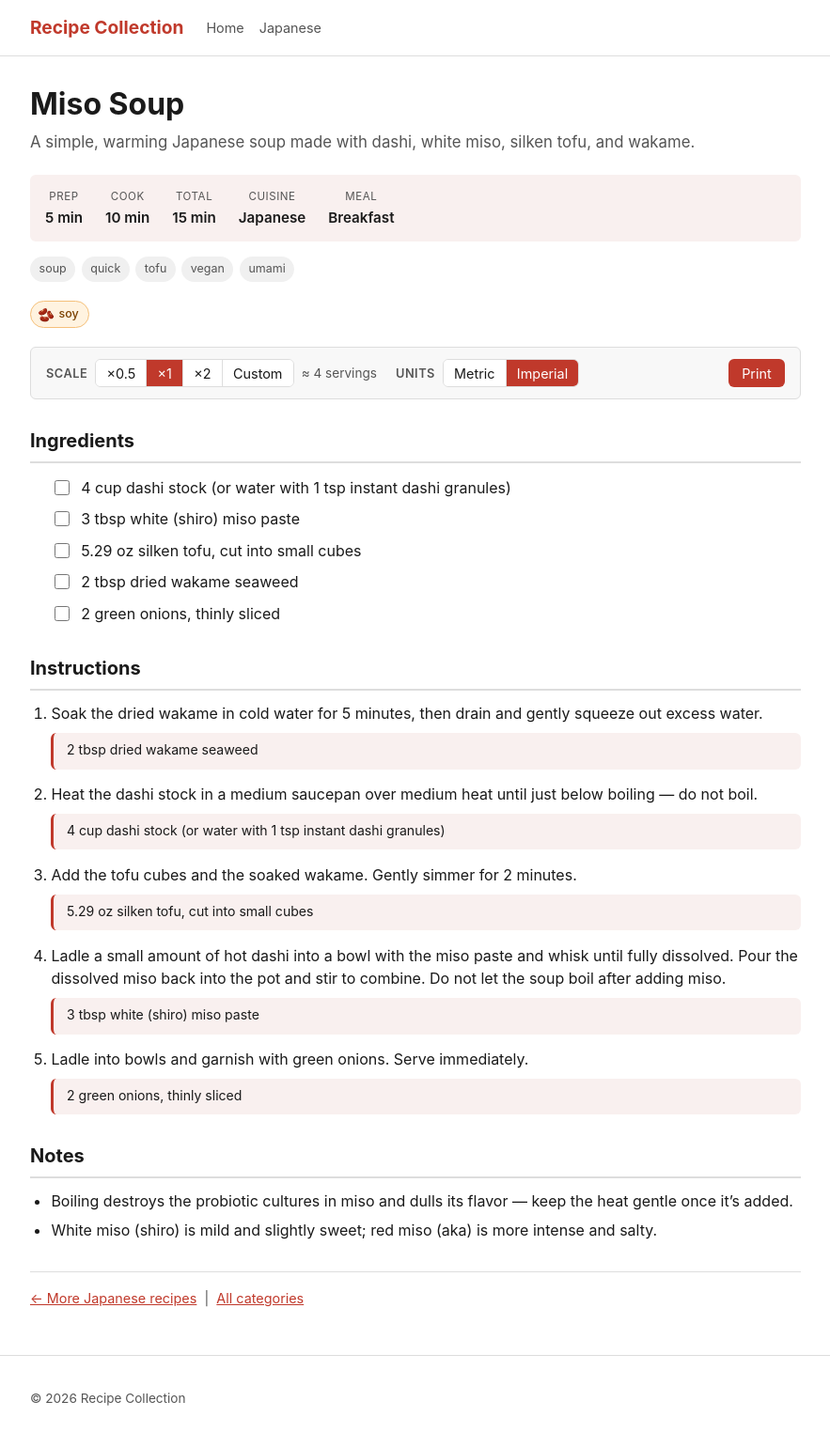
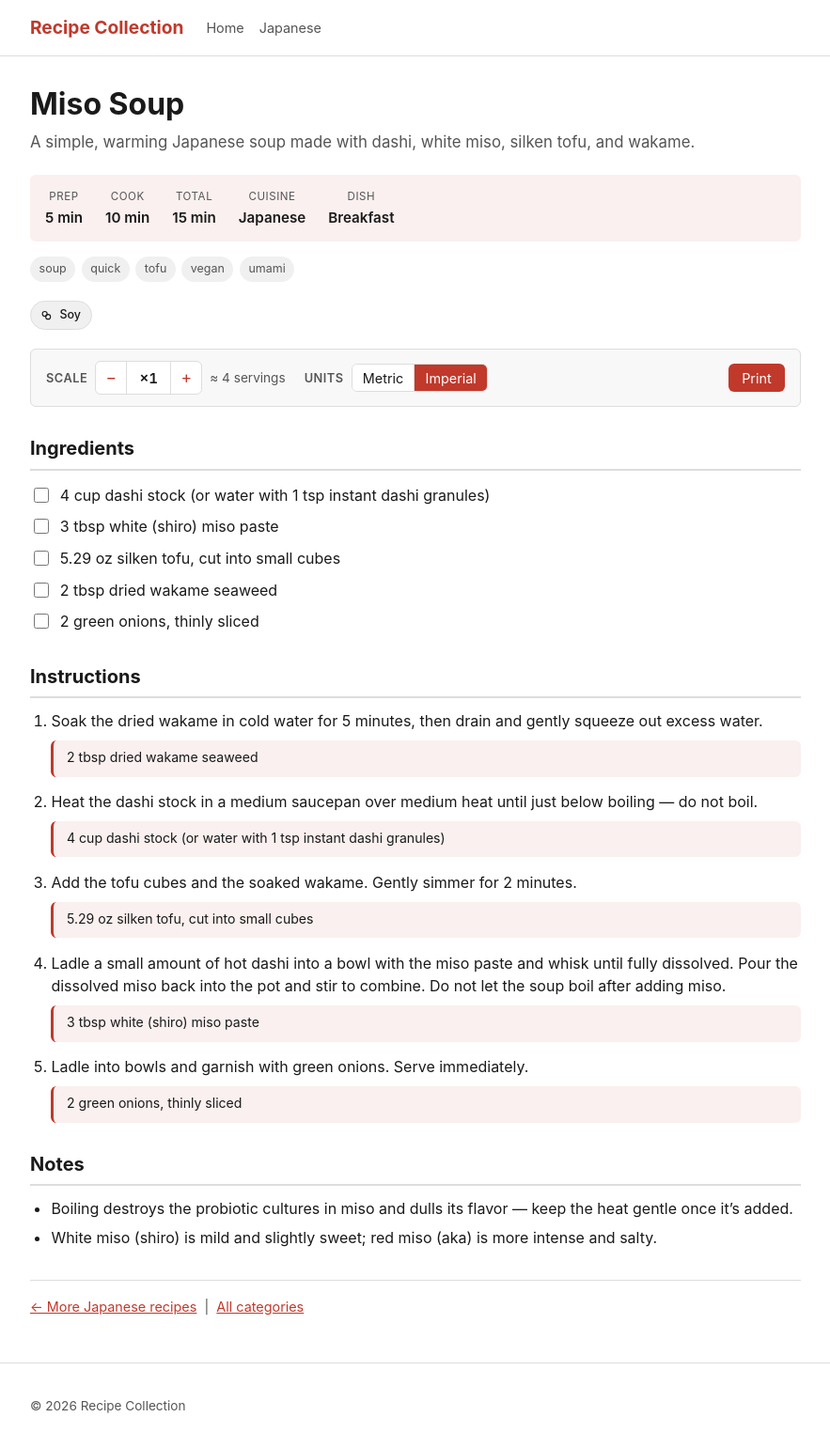
Before and after one commit to awcrusius/Recipes, a Jekyll site: the page built from recipes/japanese/miso-soup.md, in a window 1280 px wide. Shown: the whole page at 94% size, without its empty margins (198-1081 px from the left). Built offline with Jekyll 4.4.1, drawn with Linux system fonts in a browser that asks for light colours.

Commit message:
Jekyll recipe site — full scaffold + UI polish
- Allergen pills: now a single neutral style — grey (tag-bg) oval with border;
  emoji replaced by single-color line-art SVG icons (stroke: currentColor) from
  a new _includes/allergen-icons.svg sprite. _data/allergens.yml maps each
  allergen (and aliases) to an icon id, with a generic-warning fallback.
- Scale control: replaced the ×0.5/×1/×2/Custom button group with a
  ( − ×N + ) stepper. Steps 0.25 → 0.5 → 1 → 2, then + keeps adding 1 (×3, ×4…);
  − clamps at 0.25. Default ×1.
- Recipe meta: renamed the "Meal" field to "Dish".
- Main ingredient list: removed bullets (kept as a list with checkboxes) via a
  higher-specificity .recipe-body ul.ingredients-list rule.

https://claude.ai/code/session_014mGgpNjpARVi1MNYTerFWv

Co-authored-by: Claude <noreply@anthropic.com>

```diff
--- a/_layouts/recipe.html
+++ b/_layouts/recipe.html
@@ -19,6 +19,8 @@
       </nav>
     </div>
   </header>
+
+  {% include allergen-icons.svg %}
 
   <main class="container">
     <article class="recipe">
@@ -61,7 +63,7 @@
         {% endif %}
         {% if page.meal_type %}
           <div class="meta-item">
-            <span class="meta-label">Meal</span>
+            <span class="meta-label">Dish</span>
             <span class="meta-value">{{ page.meal_type | capitalize }}</span>
           </div>
         {% endif %}
@@ -78,8 +80,11 @@
       {% if page.allergens %}
         <div class="allergen-tags">
           {% for allergen in page.allergens %}
-            {% assign icon = site.data.allergens[allergen] | default: "⚠️" %}
-            <span class="allergen-tag"><span class="allergen-icon">{{ icon }}</span>{{ allergen }}</span>
+            {% assign icon_id = site.data.allergens[allergen] | default: "generic" %}
+            <span class="allergen-tag">
+              <svg class="allergen-icon" aria-hidden="true"><use href="#ai-{{ icon_id }}"></use></svg>
+              <span class="allergen-name">{{ allergen }}</span>
+            </span>
           {% endfor %}
         </div>
       {% endif %}
@@ -92,13 +97,11 @@
       <div class="recipe-controls no-print" data-base-servings="{{ page.servings | default: 4 }}">
         <div class="control-group">
           <span class="control-label">Scale</span>
-          <div class="btn-group" id="scale-buttons">
-            <button type="button" data-scale="0.5">&times;0.5</button>
-            <button type="button" data-scale="1" class="active">&times;1</button>
-            <button type="button" data-scale="2">&times;2</button>
-            <button type="button" data-scale="custom">Custom</button>
+          <div class="scale-stepper" id="scale-stepper">
+            <button type="button" id="scale-minus" aria-label="Decrease scale">&minus;</button>
+            <span class="scale-value" id="scale-value">&times;1</span>
+            <button type="button" id="scale-plus" aria-label="Increase scale">+</button>
           </div>
-          <input type="number" id="custom-scale" class="custom-scale" min="0.1" step="0.1" value="1" style="display:none">
           <span class="yield-readout" id="yield-readout"></span>
         </div>
         <div class="control-group">
@@ -369,8 +372,6 @@
       }
 
       // ---- Wire up controls -------------------------------------------------
-      var scaleButtons = document.getElementById('scale-buttons');
-      var customInput = document.getElementById('custom-scale');
       var unitToggle = document.getElementById('unit-toggle');
 
       function setActive(group, btn) {
@@ -378,25 +379,38 @@
         if (btn) btn.classList.add('active');
       }
 
-      scaleButtons.addEventListener('click', function (e) {
-        var btn = e.target.closest('button');
-        if (!btn) return;
-        setActive(scaleButtons, btn);
-        if (btn.getAttribute('data-scale') === 'custom') {
-          customInput.style.display = '';
-          var v = parseFloat(customInput.value);
-          state.scale = (!isNaN(v) && v > 0) ? v : 1;
-        } else {
-          customInput.style.display = 'none';
-          state.scale = parseFloat(btn.getAttribute('data-scale'));
+      // Scale stepper: ladder of presets, open-ended above ×2.
+      // − walks down 2 → 1 → 0.5 → 0.25 (clamped); + walks up
+      // 0.25 → 0.5 → 1 → 2 then keeps adding 1 (×3, ×4, …).
+      var SCALE_STEPS = [0.25, 0.5, 1, 2];
+      var scaleMinus = document.getElementById('scale-minus');
+      var scalePlus = document.getElementById('scale-plus');
+      var scaleValue = document.getElementById('scale-value');
+
+      function fmtScale(n) {
+        return Number.isInteger(n) ? String(n) : parseFloat(n.toFixed(2)).toString();
+      }
+
+      function stepScale(cur, dir) {
+        if (cur >= 2) {
+          if (dir > 0) return cur + 1;          // 2 → 3 → 4 …
+          return cur > 2 ? cur - 1 : 1;         // 3 → 2, 2 → 1
         }
+        var idx = SCALE_STEPS.indexOf(cur);
+        if (idx === -1) idx = 2;                // unknown value: treat as ×1
+        var ni = Math.min(Math.max(idx + dir, 0), SCALE_STEPS.length - 1);
+        return SCALE_STEPS[ni];
+      }
+
+      function setScale(v) {
+        state.scale = v;
+        scaleValue.textContent = '×' + fmtScale(v);
+        scaleMinus.disabled = (v <= SCALE_STEPS[0]);
         render();
-      });
+      }
 
-      customInput.addEventListener('input', function () {
-        var v = parseFloat(customInput.value);
-        if (!isNaN(v) && v > 0) { state.scale = v; render(); }
-      });
+      scaleMinus.addEventListener('click', function () { setScale(stepScale(state.scale, -1)); });
+      scalePlus.addEventListener('click', function () { setScale(stepScale(state.scale, 1)); });
 
       unitToggle.addEventListener('click', function (e) {
         var btn = e.target.closest('button');
@@ -408,7 +422,7 @@
 
       var defaultBtn = unitToggle.querySelector('button[data-system="' + state.system + '"]');
       setActive(unitToggle, defaultBtn);
-      render();
+      setScale(state.scale);
     })();
   </script>
 </body>
--- a/assets/css/style.scss
+++ b/assets/css/style.scss
@@ -312,14 +312,46 @@ a:hover { text-decoration: underline; }
   color: #fff;
 }
 
-.custom-scale {
-  width: 4.5rem;
-  padding: 0.3rem 0.45rem;
-  font-size: 0.9rem;
+/* Scale stepper: ( − ×1 + ) */
+.scale-stepper {
+  display: inline-flex;
+  align-items: center;
   border: 1px solid var(--color-border);
   border-radius: var(--radius);
+  overflow: hidden;
+  background: #fff;
+}
+
+.scale-stepper button {
+  width: 2rem;
+  padding: 0.3rem 0;
+  font-size: 1.1rem;
+  line-height: 1;
   font-family: var(--font);
+  border: none;
+  background: #fff;
+  color: var(--color-accent);
+  cursor: pointer;
+  transition: background 0.12s, color 0.12s;
+}
+
+.scale-stepper button:hover { background: var(--color-accent-light); }
+
+.scale-stepper button:disabled {
+  color: var(--color-border);
+  cursor: not-allowed;
+  background: #fff;
+}
+
+.scale-value {
+  min-width: 3rem;
+  padding: 0.3rem 0.4rem;
   text-align: center;
+  font-size: 0.95rem;
+  font-weight: 600;
+  border-left: 1px solid var(--color-border);
+  border-right: 1px solid var(--color-border);
+  font-variant-numeric: tabular-nums;
 }
 
 .yield-readout {
@@ -428,23 +460,37 @@ a:hover { text-decoration: underline; }
 .allergen-tag {
   display: inline-flex;
   align-items: center;
-  gap: 0.3rem;
-  background: #fff3e0;
-  color: #7a4100;
-  border: 1px solid #f5c07a;
-  padding: 0.2rem 0.65rem 0.2rem 0.45rem;
+  gap: 0.35rem;
+  background: var(--color-tag-bg);
+  color: var(--color-text);
+  border: 1px solid var(--color-border);
+  padding: 0.25rem 0.7rem 0.25rem 0.5rem;
   border-radius: 999px;
   font-size: 0.78rem;
   font-weight: 500;
+  text-transform: capitalize;
 }
 
+/* Single-color line icon: strokes follow currentColor */
 .allergen-icon {
-  font-size: 0.88rem;
-  line-height: 1;
+  width: 1.05rem;
+  height: 1.05rem;
+  flex-shrink: 0;
+  fill: none;
+  stroke: currentColor;
+  stroke-width: 1.6;
+  stroke-linecap: round;
+  stroke-linejoin: round;
+  color: var(--color-text);
 }
 
-/* Ingredient checkboxes */
-.ingredients-list > li {
+/* Ingredient checkboxes: no bullets, just the checkbox + text */
+.recipe-body ul.ingredients-list {
+  list-style: none;
+  padding-left: 0;
+}
+
+.recipe-body ul.ingredients-list > li {
   list-style: none;
   padding-left: 0;
 }
```
Also changed, not shown: _data/allergens.yml (+21 -16 lines), _includes/allergen-icons.svg (added).
